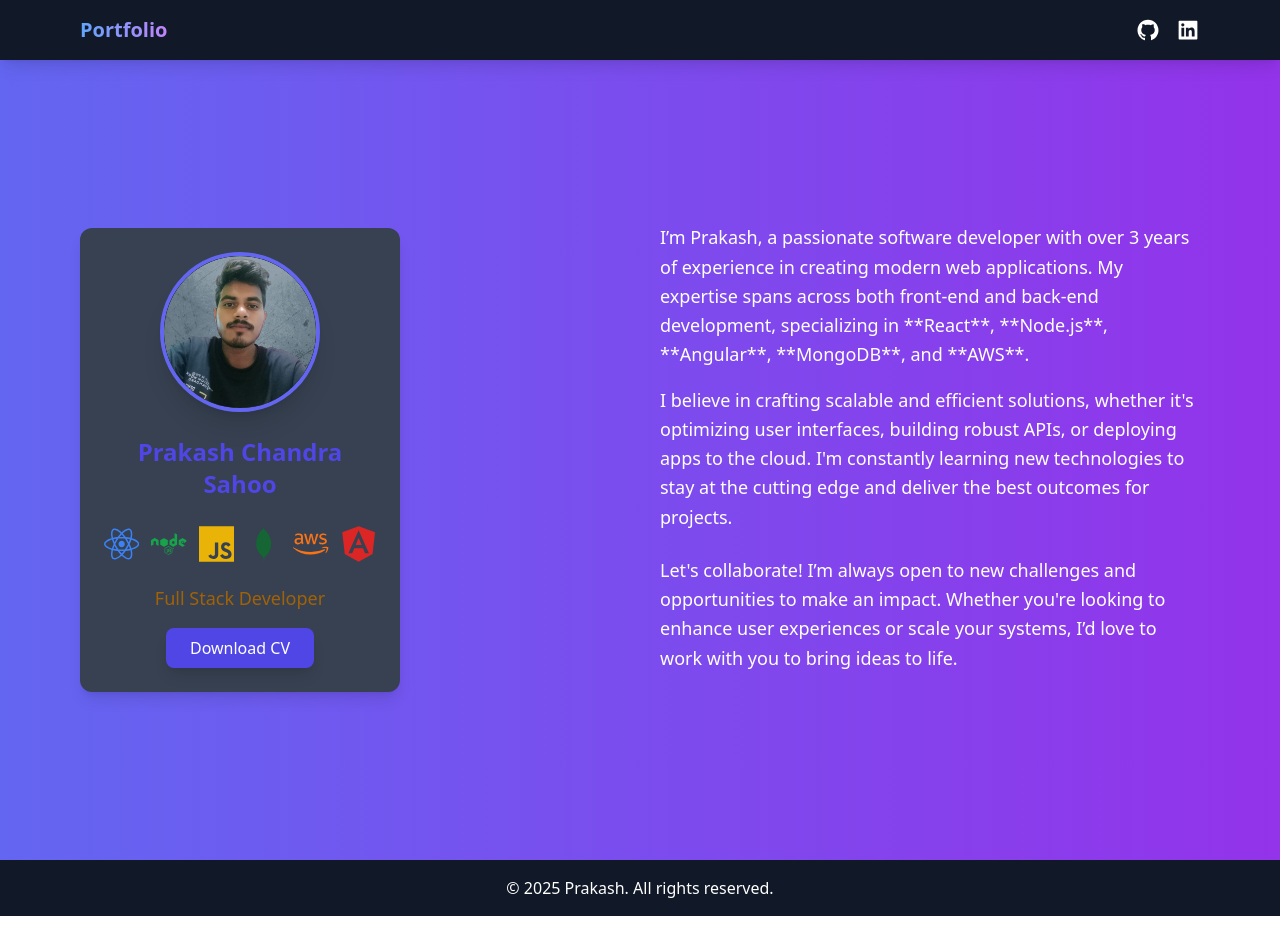
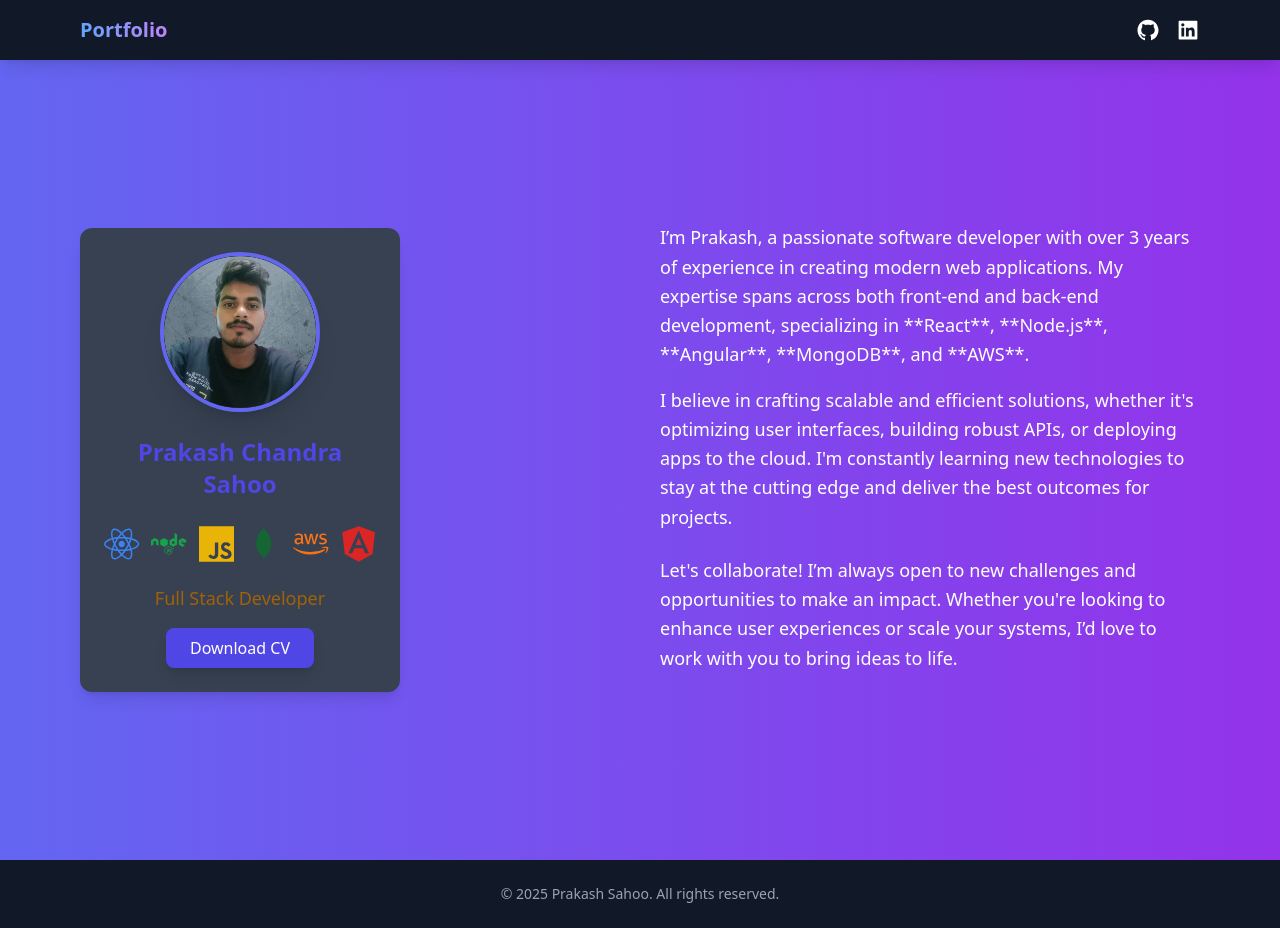
Before and after one commit to prakasham-om/portfolio, a React (Vite) app in the folder myapp/: page / in a window 1280 px wide. Built offline with nearby package versions, Linux system fonts and the light colour scheme.

Commit message:
Update Footer.jsx

```diff
--- a/myapp/src/components/Footer.jsx
+++ b/myapp/src/components/Footer.jsx
@@ -3,8 +3,12 @@ import React from 'react';
 
 const Footer = () => {
   return (
-    <footer className="bg-gray-900 text-white py-4 text-center">
-      &copy; {new Date().getFullYear()} Prakash. All rights reserved.
+    <footer className="hidden md:block bg-gray-900 text-white py-6 mt-auto">
+      <div className="max-w-6xl mx-auto px-4 text-center">
+        <p className="text-gray-400 text-sm">
+          © {new Date().getFullYear()} Prakash Sahoo. All rights reserved.
+        </p>
+      </div>
     </footer>
   );
 };
```
